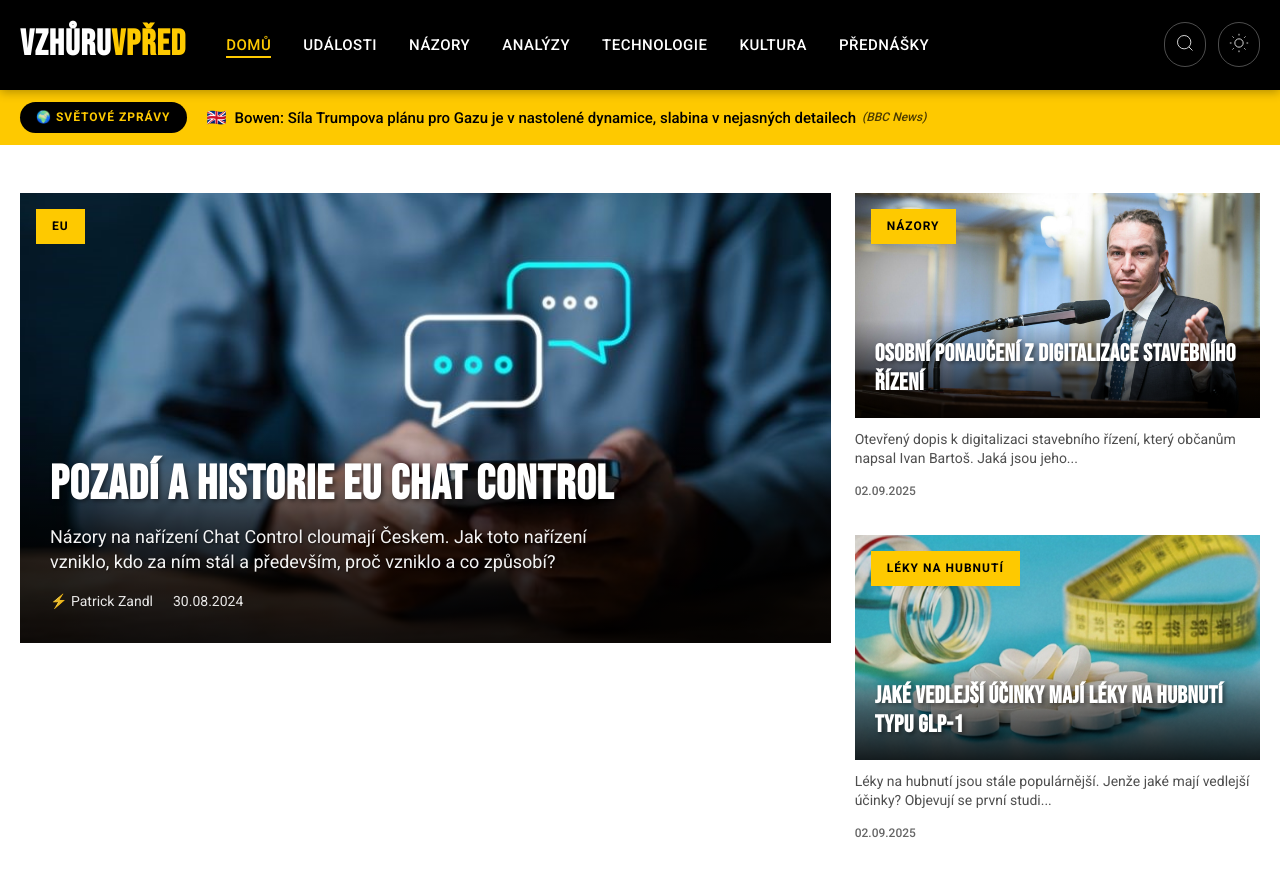
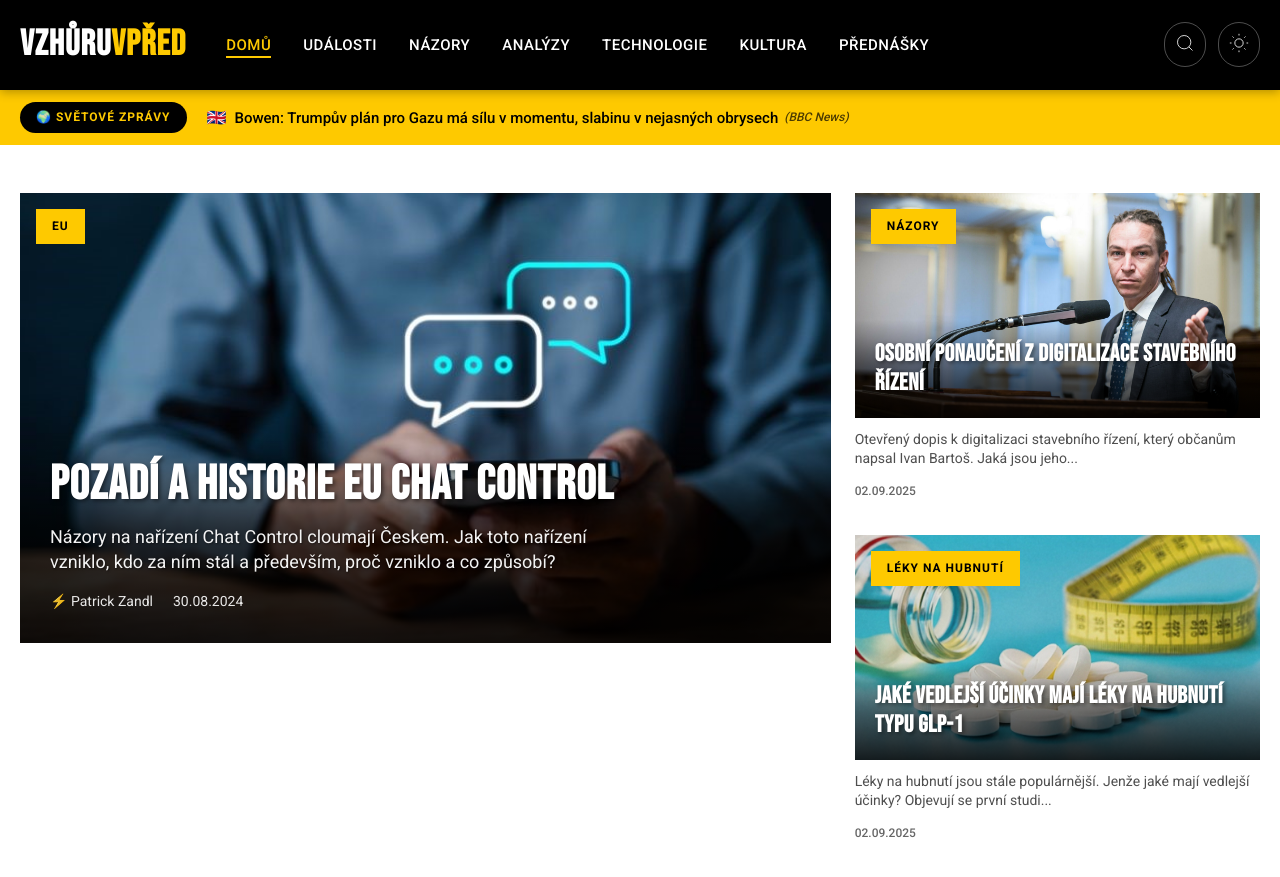
Before and after one commit to tangero/vzhuruvpred, a Jekyll site: the page built from index.html, in a window 1280 px wide and 900 px high. Shown: the top 877 px of the window. Built offline with Jekyll 4.4.1, drawn with Linux system fonts in a browser that asks for light colours; part of the change alters nothing that is shown.

Commit message:
Update world news 2025-10-02 10:21

```diff
--- a/_data/world_news.json
+++ b/_data/world_news.json
@@ -1,10 +1,10 @@
 {
-  "last_updated": "2025-10-02T09:18:55",
+  "last_updated": "2025-10-02T10:17:57",
   "articles": [
     {
       "flag": "🌍",
       "country": "global",
-      "title": "Federální vláda zavřela kvůli neprojednanému rozpočtu",
+      "title": "Federální vláda zavřela provoz po tom, co Senát neschválil financování - ABC News - Nejnovější zprávy a videa",
       "original_title": "Federal government shuts down after Senate fails to pass funding measures - ABC News - Breaking News, Latest News and Videos",
       "url": "https://abcnews.go.com/Politics/congressional-leaders-continue-blame-game-clock-ticks-shutdown/story?id\\\\u003d126083610",
       "urlToImage": null,
@@ -15,46 +15,46 @@
     {
       "flag": "🇬🇧",
       "country": "gb",
-      "title": "Bowen: Síla Trumpova plánu pro Gazu je v nastolené dynamice, slabina v nejasných detailech",
+      "title": "Bowen: Trumpův plán pro Gazu má sílu v momentu, slabinu v nejasných obrysech",
       "original_title": "Bowen: Momentum is the strength of Trump's Gaza plan, but lack of detail is its weakness - BBC",
       "url": "https://www.bbc.com/news/articles/cn829deeje3o",
       "urlToImage": "https://ichef.bbci.co.uk/news/1024/branded_news/856b/live/1250dd50-9e7f-11f0-9e55-1fac313765d4.jpg",
       "source": "BBC News",
       "publishedAt": "2025-10-01T07:05:33Z",
-      "description": "Plán je významný okamžik, ale postrádá praktické detaily, které rozhodují o tom, zda diplomatické dohody vydrží, či nikoliv."
+      "description": "Plán je významným okamžikem, ale postrádá konkrétní detaily, které rozhodují o tom, zda diplomatické dohody vydrží, či nikoliv."
     },
     {
       "flag": "🌍",
       "country": "global",
-      "title": "Nicole Kidman zná ‚tu druhou‘, která ukončila její manželství s Keithem Urbanem, tvrdí zdroj",
+      "title": "Nicole Kidman prý zná ženu, kvůli které se rozvedla s Keithem Urbanem, tvrdí zdroj",
       "original_title": "Nicole Kidman Knows ‘The Other Woman’ Who Ended Her Marriage With Keith Urban, Says Source - Yahoo",
       "url": "https://www.mandatory.com/news/1667911-nicole-kidman-keith-urban-marriage-end-divorce-other-woman",
       "urlToImage": "https://media.zenfs.com/en/mandatory_995/c273540ec508cd2d5b7b3f9a9c257f69",
       "source": "Mandatory",
       "publishedAt": "2025-10-01T06:49:00Z",
-      "description": "Manželství Nicole Kidmanové a Keitha Urbana je u konce. Herečka z filmu „Babygirl“ podala po 19 letech žádost o rozvod."
+      "description": "Manželství Nicole Kidmanové a Keitha Urbana je u konce. Herečka z ‚Babygirl‘ podala po 19 letech žádost o rozvod"
     },
     {
       "flag": "🌍",
       "country": "global",
-      "title": "‚Smutný a znepokojivý konec.‘ Školní rada v Des Moines odhlasovala přijetí rezignace superintendenta Iana Robertse",
+      "title": "‚Smutný a znepokojivý konec‘. Školní rada DMPS přijala rezignaci superintendenta Iana Robertse",
       "original_title": "'Sad and troubling end': DMPS board votes to accept resignation of Superintendent Ian Roberts - KCCI",
       "url": "https://www.kcci.com/article/ian-roberts-des-moines-schools-superintendent-attorney-news-conference-video/68135025",
       "urlToImage": "https://kubrick.htvapps.com/vidthumb/6ca7e561-b15d-4fdd-bba9-9308c5005ff0/c92c1fba-dcb7-4950-9cd0-aafc1a6e1800.jpg?crop=0.873xw:0.872xh;0.0572xw,0&resize=1200:*",
       "source": "KCCI Des Moines",
       "publishedAt": "2025-10-01T05:03:00Z",
-      "description": "Právníci Iana Robertse, ředitele školského obvodu Des Moines, který byl minulý týden zatčen imigračními úřady, uspořádali v úterý tiskovou konferenci."
+      "description": "Právníci Iana Robertse, superintendenta veřejných škol v Des Moines, který byl minulý týden zatčen imigračními úřady, v úterý uspořádali tiskovou konferenci."
     },
     {
       "flag": "🌍",
       "country": "global",
-      "title": "Soudce vyloučil prokurátorku jmenovanou Trumpem z některých případů, protože „není platně ve službě“",
+      "title": "Soudce vyloučil prokurátorku jmenovanou Trumpem z některých případů, protože není „platně ve službě“",
       "original_title": "Judge disqualifies Trump-appointed Nevada prosecutor from some cases after finding she's \"not validly serving\" - CBS News",
       "url": "https://www.cbsnews.com/news/judge-trump-nevada-prosecutor-not-validly-serving/",
       "urlToImage": "https://assets2.cbsnewsstatic.com/hub/i/r/2025/10/01/1a64fd10-00db-493d-9c8d-e6dc51616e58/thumbnail/1200x630/ae5a8da043191a2a9cb2659dcc532d4e/ap25274041546946.jpg",
       "source": "CBS News",
       "publishedAt": "2025-10-01T03:24:36Z",
-      "description": "Soudce v úterý rozhodl, že nejvyšší federální prokurátor v Nevadě nezastává svou roli legálně. Je to podruhé, co soudce částečně odstavil jednoho z prokurátorů Trumpovy administrativy."
+      "description": "Soudce v úterý rozhodl, že nejvyšší federální prokurátor v Nevadě ve své funkci nepůsobí legálně. Je to již podruhé, co soudce částečně odstavil jednoho z prokurátorů Trumpovy administrativy."
     },
     {
       "flag": "🌍",
@@ -65,18 +65,18 @@
       "urlToImage": "https://s3.amazonaws.com/thumbnails.thecrimson.com/photos/2018/05/17/132246_1330904.jpg.2000x1282_q95_crop-smart_upscale.jpg",
       "source": "Harvard Crimson",
       "publishedAt": "2025-10-01T03:10:54Z",
-      "description": "Prezident Donald Trump v úterý v Oválné pracovně novinářům řekl, že Bílý dům s Harvardem „dohod uzavřel“, ale dodal, že ještě není konečná."
+      "description": "Prezident Donald Trump v úterý v Oválné pracovně novinářům řekl, že Bílý dům s Harvardem „dohod uzavřel“, ale dodal, že dohoda ještě není finální."
     },
     {
       "flag": "🌍",
       "country": "global",
-      "title": "Mark Cuban dal Trumpovu navrhovanému webu s léky přímo pro spotřebitele známku ‚B‘",
+      "title": "Mark Cuban dává Trumpově navrhovanému webu s léky přímo pro spotřebitele známku ‚B‘",
       "original_title": "Mark Cuban gives Trump's proposed direct-to-consumer prescription drugs website a 'B' - Business Insider",
       "url": "https://www.businessinsider.com/mark-cuban-responds-to-trumprx-venture-make-drugs-more-affordable-2025-9",
       "urlToImage": "https://i.insider.com/68dc8502cc993f9955cf4247?width=1200&format=jpeg",
       "source": "Business Insider",
       "publishedAt": "2025-10-01T03:02:00Z",
-      "description": "Majitel řetězce Cost Plus Drugs, miliardář, udělil oznámenému webu Trumpovy administrativy, TrumpRx.gov, zatím známku „B“."
+      "description": "Bilionový majitel Cost Plus Drugs dává oznámenému webu Trumpovy administrativy, TrumpRx.gov, zatím známku „B“."
     },
     {
       "flag": "🇬🇧",
@@ -87,12 +87,12 @@
       "urlToImage": "https://ichef.bbci.co.uk/news/1024/branded_news/8329/live/9adbba00-9e57-11f0-8a84-ab55f9d26dc5.jpg",
       "source": "BBC News",
       "publishedAt": "2025-10-01T02:52:58Z",
-      "description": "Umělá herečka jedná s hollywoodskými agenturami o zastoupení na velkém plátně."
+      "description": "Umělá herečka jedná s hollywoodskými agenturami o zastupování na velkém plátně."
     },
     {
       "flag": "🌍",
       "country": "global",
-      "title": "Trump stáhl nominaci E.J. Antoniho do čela Úřadu pro statistiku práce, uvádí zdroj AP",
+      "title": "Trump stahuje nominaci E.J. Antoniho do čela Úřadu pro statistiku práce, uvádí zdroj AP",
       "original_title": "Trump pulls nomination of E.J. Antoni to lead Bureau of Labor Statistics, AP source says - AP News",
       "url": "https://apnews.com/article/trump-bureau-of-labor-statistics-ej-antoni-980db022f9069e9bf0106b41703ee4ab",
       "urlToImage": "https://dims.apnews.com/dims4/default/8230fe2/2147483647/strip/true/crop/4115x2315+0+215/resize/1440x810!/quality/90/?url=https%3A%2F%2Fassets.apnews.com%2F90%2F39%2Fc9b1bd575d65a1279a212c418489%2Ff3d3a0a732ff4ddcaa0826aa4eca1464",
@@ -103,13 +103,13 @@
     {
       "flag": "🌍",
       "country": "global",
-      "title": "Sláva novému šampiónu soutěže Otloukaný medvěd",
+      "title": "Sláva novému vítězi soutěže O tlouštíka roku",
       "original_title": "All hail the new Fat Bear Champion - The Verge",
       "url": "https://www.theverge.com/news/789358/new-fat-bear-week-champion",
       "urlToImage": "https://platform.theverge.com/wp-content/uploads/sites/2/2025/09/32-Chunk-NPS-image-by-Christine-Loberg.jpg?quality=90&strip=all&crop=0%2C10.709186101856%2C100%2C78.581627796287&w=1200",
       "source": "The Verge",
       "publishedAt": "2025-10-01T01:10:00Z",
-      "description": "Žádní králové kromě Chanka"
+      "description": "Žádní králové, kromě Chunka."
     },
     {
       "flag": "🌍",
@@ -120,7 +120,7 @@
       "urlToImage": "https://assets3.cbsnewsstatic.com/hub/i/r/2025/10/01/7dab0070-c5ee-4c39-8c55-c97da941925e/thumbnail/1200x630/d93e57716af031cbc8d9e39dcb42227a/gettyimages-2237920243.jpg",
       "source": "CBS News",
       "publishedAt": "2025-10-01T01:02:00Z",
-      "description": "Zemětřesení o síle 6,9 stupně na Filipínách zabilo desítky lidí, záchranáři hledají přeživší."
+      "description": "Zemětřesení o síle 6,9 stupně na Filipínách zabilo desítky lidí, záchranáři hledají přeživší"
     },
     {
       "flag": "🌍",
@@ -131,18 +131,18 @@
       "urlToImage": "https://www.zdnet.com/a/img/resize/e90e12319d4b6fafd364f688ab4455b4301b72e3/2025/09/30/23dffaf9-a89a-44cc-bc95-d356bbc5222d/dsc07846.jpg?auto=webp&fit=crop&height=675&width=1200",
       "source": "ZDNet",
       "publishedAt": "2025-10-01T00:52:00Z",
-      "description": "Před Prime Day představil obří prodejce záplavu chytrých zařízení pro domácnost včetně nových verzí Echo Dot, Kindle Scribe, Ring a dalších."
+      "description": "Před Prime Day obchodní gigant spustil záplavu chytrých domácích zařízení, včetně pokračování produktů Echo Dot, Kindle Scribe, Ring a dalších."
     },
     {
       "flag": "🌍",
       "country": "global",
-      "title": "Státní zástupci žádají pro Seana 'Diddy' Combse více než 11 let vězení",
+      "title": "Státní zástupci žádají více než 11 let vězení pro Seana 'Diddy' Combse",
       "original_title": "Prosecutors want Sean ‘Diddy’ Combs sentenced to more than 11 years in prison - AP News",
       "url": "https://apnews.com/article/diddy-sean-combs-sentencing-government-submission-3153f78c3cfa754681cc9d52078a20fb",
       "urlToImage": "https://dims.apnews.com/dims4/default/7d7b28e/2147483647/strip/true/crop/3000x1688+0+320/resize/1440x810!/quality/90/?url=https%3A%2F%2Fassets.apnews.com%2Fae%2Fce%2F1713f8e89181d72290fc49d10303%2Fa4d3656e95ce46d0ac3574543ce03089",
       "source": "Associated Press",
       "publishedAt": "2025-10-01T00:32:00Z",
-      "description": "Státní zástupci žádají newyorského federálního soudce o více než 11 let vězení pro hudebního magnáta Seana „Diddyho Combse"
+      "description": "Státní zástupci žádají newyorského federálního soudce o více než 11 let vězení pro hudebního magnáta Seana „Diddyho” Combse"
     },
     {
       "flag": "🌍",
@@ -158,24 +158,24 @@
     {
       "flag": "🌍",
       "country": "global",
-      "title": "Trumpova administrativa viní z odstávky demokraty, uvádí se v oficiálních varováních vlády s blížícím se termínem",
+      "title": "Trumpova administrativa viní z odstávky demokraty, uvádí se v oficiálních vládních varováních s blížícím se termínem",
       "original_title": "Trump administration blames Democrats for shutdown in official government warnings as deadline nears - AP News",
       "url": "https://apnews.com/article/trump-shutdown-warning-democrats-hatch-act-hud-d21afb79d01007bdd39a9211af1e2b99",
       "urlToImage": "https://dims.apnews.com/dims4/default/b9fb90c/2147483647/strip/true/crop/2987x1680+0+155/resize/1440x810!/quality/90/?url=https%3A%2F%2Fassets.apnews.com%2F21%2Ff0%2Fb6af62075843c02fbe908c4b8ac0%2F76c45d53b4174bd28f9180370100794f",
       "source": "Associated Press",
       "publishedAt": "2025-09-30T23:33:00Z",
-      "description": "Trumpova administrativa využívá vládní komunikaci k obviňování demokratů z potenciálního odstávky americké vlády. V úterý se na webu ministerstva pro bydlení a rozvoj měst objevilo prohlášení obviň..."
+      "description": "Trumpova administrativa využívá vládní komunikaci k obviňování demokratů z možného odstávky americké vlády. V úterý se na webu ministerstva bydlení a rozvoje měst objevilo prohlášení obviňující „ra..."
     },
     {
       "flag": "🌍",
       "country": "global",
-      "title": "Silver Lake upevňuje pozici mocného hráče akvizicí EA za 55 miliard dolarů",
+      "title": "Silver Lake upevňuje pozici mocenského makléře akvizicí EA za 55 miliard dolarů",
       "original_title": "Silver Lake Cements Power Broker Status With $55 Billion EA Deal - Bloomberg.com",
       "url": "https://www.bloomberg.com/news/articles/2025-09-30/silver-lake-cements-power-broker-status-with-55-billion-ea-deal",
       "urlToImage": "https://assets.bwbx.io/images/users/iqjWHBFdfxIU/i9OQn.78Yv_8/v0/1200x800.jpg",
       "source": "Bloomberg",
       "publishedAt": "2025-09-30T18:03:24Z",
-      "description": "Léta měly v rekordních knihách o největších leveraged buyoutech na prvních místech očekávaná jména: průkopníka oboru KKR &amp; Co. a bilionového behemota Blackstone Inc."
+      "description": "Léta byly na vrcholu žebříčku největších leveraged buyoutů očekávaná jména: průkopník oboru KKR &amp; Co. a bilionový kolos Blackstone Inc."
     },
     {
       "flag": "🌍",
@@ -186,29 +186,29 @@
       "urlToImage": "https://hips.hearstapps.com/hmg-prod/images/doctor-putting-a-bandage-on-the-childs-arm-after-royalty-free-image-1757358638.pjpeg?crop=1xw:0.75xh;center,top&resize=1200:*",
       "source": "Prevention.com",
       "publishedAt": "2025-09-30T17:38:27Z",
-      "description": "Lékaři a sestry vysvětlují, kdy je nejlepší čas nechat své dítě očkovat, aby bylo chráněno celou zimu."
+      "description": "Lékaři a sestřičky vysvětlují, kdy je nejlepší čas nechat své dítě očkovat, abyste ho ochránili po celou zimu."
     },
     {
       "flag": "🌍",
       "country": "global",
-      "title": "Daniel Ek ze Spotify oznamuje, že se vzdá funkce generálního ředitele",
+      "title": "Daniel Ek ze Spotify oznámil, že se vzdá funkce generálního ředitele",
       "original_title": "Spotify's Daniel Ek announces that he'll step aside as CEO - NPR",
       "url": "https://www.npr.org/2025/09/30/nx-s1-5558012/spotifys-daniel-ek-announces-that-hell-step-aside-as-ceo",
       "urlToImage": "https://npr.brightspotcdn.com/dims3/default/strip/false/crop/5000x2811+0+234/resize/1400/quality/100/format/jpeg/?url=http%3A%2F%2Fnpr-brightspot.s3.amazonaws.com%2F5b%2F4d%2F302a013f4336be915a3fe3240e40%2Fgettyimages-2184632198.jpg",
       "source": "NPR",
       "publishedAt": "2025-09-30T16:33:07Z",
-      "description": "Zakladatel největší hudební streamovací služby světa zůstane ve firmě jako výkonný předseda, nahradí ho dva spolugenerální ředitelé."
+      "description": "Zakladatel největší hudební streamovací služby na světě zůstane ve firmě jako výkonný předseda, nahradí ho dva generální ředitelé."
     },
     {
       "flag": "🇫🇷",
       "country": "fr",
-      "title": "Uniklé rendery Galaxy S26 Ultra odhalují obrovský nový výčnělek fotoaparátu od Samsungu",
+      "title": "Uniklé rendery Galaxy S26 Ultra odhalují obrovský nový kryt fotoaparátu od Samsungu",
       "original_title": "Leaked Galaxy S26 Ultra renders show off Samsung’s massive new camera bump - 9to5Google",
       "url": "http://9to5google.com/2025/09/30/leaked-samsung-galaxy-s26-ultra-renders-massive-new-camera-bump/",
       "urlToImage": "https://i0.wp.com/9to5google.com/wp-content/uploads/sites/4/2025/09/Samsung-Galaxy-S26-Ultra-CAD-bas-2.jpg?resize=1200%2C628&quality=82&strip=all&ssl=1",
       "source": "9to5google.com",
       "publishedAt": "2025-09-30T16:06:00Z",
-      "description": "Galaxy S26 Ultra bude zřejmě poměrně konzervativní smartphone, ale jeho nový fotoaparát nemusí fanouškům sednout."
+      "description": "Galaxy S26 Ultra bude zřejmě poměrně známý smartphone, ale jeho nový kryt fotoaparátu nemusí fanouškům sednout."
     },
     {
       "flag": "🌍",
@@ -219,7 +219,7 @@
       "urlToImage": "https://www.nj.com/resizer/v2/7I7W5DRBXNCJXNBI5WQHCGSKLE.jpg?auth=72a1ffeed1eb26ebbcb48c05ff3fda8525d11e9418d5f0f9a5aa38c72687ac3e&width=1280&smart=true&quality=90",
       "source": "nj.com",
       "publishedAt": "2025-09-30T15:22:00Z",
-      "description": "Bylo nahlášeno, že psům baviče se před incidentem několikrát volně pobíhali."
+      "description": "Během několika předchozích incidentů byly hlášeny volně pobíhající psy tohoto umělce."
     },
     {
       "flag": "🌍",
@@ -230,12 +230,12 @@
       "urlToImage": "https://www.al.com/resizer/v2/KPWXAFAWVFDQPP4PGMO4DKTQPY.jpg?auth=5c6054eed17c6cfb3ee7f5056851e2a8bd3e9f2a741ea3003ff7e1915f5f44c2&width=1280&smart=true&quality=90",
       "source": "AL.com",
       "publishedAt": "2025-09-30T15:17:00Z",
-      "description": "Objekt nepředstavuje pro Zemi žádné nebezpečí, ale přiblíží se k Jupiteru i Venuši."
+      "description": "Objekt nepředstavuje pro Zemi žádné nebezpečí, přiblíží se však k Jupiteru i Venuši."
     },
     {
       "flag": "🌍",
       "country": "global",
-      "title": "Amazon představil barevný Kindle se stylusem a televizní klíček za 40 dolarů s podporou 4K videa",
+      "title": "Amazon představuje barevný Kindle se stylusem a TV Stick za 40 dolarů s podporou 4K videa",
       "original_title": "Amazon Launches Color Kindle with Stylus, $40 TV Stick With 4K Video - Bloomberg.com",
       "url": "https://www.bloomberg.com/news/articles/2025-09-30/amazon-devices-news-630-color-kindle-scribe-40-4k-fire-tv-stick-ring-blink",
       "urlToImage": "https://assets.bwbx.io/images/users/iqjWHBFdfxIU/iMkuRiIHOJ5A/v1/1200x800.jpg",
@@ -274,7 +274,7 @@
       "urlToImage": "https://komonews.com/resources/media2/16x9/1080/986/0x237/90/e5f1ee8b-4d04-4f10-917b-412aaa2b1655-monkeypoxexamples2.jpg",
       "source": "KOMO News",
       "publishedAt": "2025-09-29T22:00:50Z",
-      "description": "Ministerstvo zdravotnictví státu Washington detekovalo ve vzorcích odpadních vod z okresu Pierce virus mpox (dříve neštovic opičích) z kladu I."
+      "description": "Washingtonskému ministerstvu zdravotnictví se v odpadních vodách v okrese Pierce podařilo detekovat virus opičích neštovic, kládu I."
     },
     {
       "flag": "🌍",
@@ -285,18 +285,18 @@
       "urlToImage": "https://www.goodnewsnetwork.org/wp-content/uploads/2025/09/Credit-NASA-ESA-CSA-J.-Olmsted-STScI.jpg",
       "source": "Good News Network",
       "publishedAt": "2025-09-29T18:30:55Z",
-      "description": "Fyzici ze St. Andrews University, kteří se na planetu dívali, uvedli, že výzkum nabízí „dvě možná vysvětlení“."
+      "description": "Fyzici ze St. Andrewsovy univerzity, kteří planetu zkoumali, uvedli, že výzkum nabízí „dvě možná vysvětlení“."
     },
     {
       "flag": "🌍",
       "country": "global",
-      "title": "Rychlé změny v Antarktidě jsou pro svět ‚vážným varováním‘",
+      "title": "Rychlé změny v Antarktidě jsou ‚vážným varováním‘ pro svět",
       "original_title": "Rapid changes in the Antarctic are 'stark warning' to the world - Oceanographic Magazine",
       "url": "https://oceanographicmagazine.com/news/rapid-change-happening-in-antarctica-is-stark-warning-to-the-world/",
       "urlToImage": "https://cdn.oceanographicmagazine.com/wp-content/uploads/2025/09/29152703/Dylan-Shaw-Antarctica-scaled.jpg",
       "source": "Oceanographic Magazine",
       "publishedAt": "2025-09-29T14:32:05Z",
-      "description": "Vědci se sejdou tento týden v Londýně, aby vydali naléhavé varování: Antarktida se mění. A rychle. A dopadne to na nás všechny."
+      "description": "Vědci se tento týden sejdou v Londýně, aby varovali: Antarktida se mění, a to rychle. A dopadne to na nás všechny."
     }
   ]
 }
```
